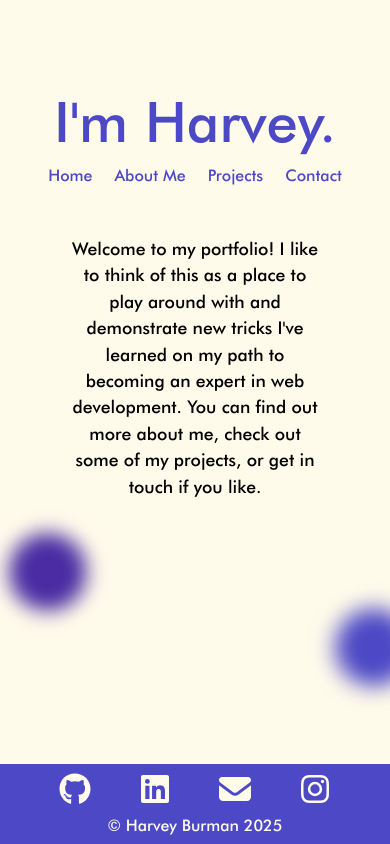
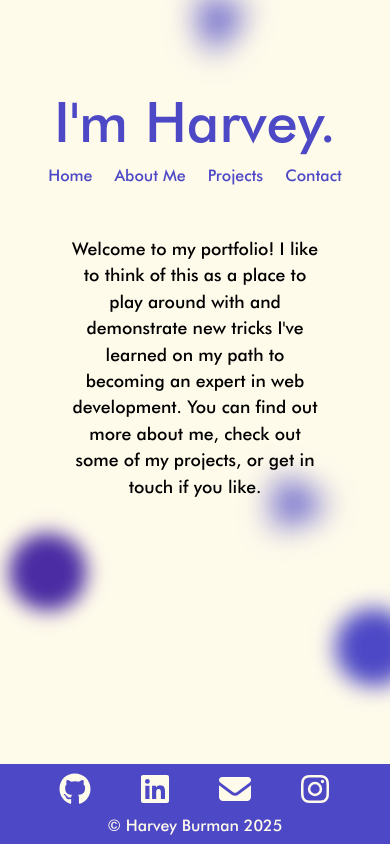
Before and after one commit to hravv/Portfolio, a React (Vite) app in the folder portfolio/: page / in a window 390 px wide. Built offline with nearby package versions, Linux system fonts and the light colour scheme.

Commit message:
finished triangles

```diff
--- a/portfolio/src/App.css
+++ b/portfolio/src/App.css
@@ -62,39 +62,35 @@ body {
   position: absolute;
   width: 20vmin;
   height: 20vmin;
-  background-color: currentColor;
+  background-image: url('/triangle.svg');
+  background-repeat: no-repeat;
+  background-size: contain;
+  background-position: center;
   backface-visibility: hidden;
-  clip-path: polygon(50% 0%, 0% 100%, 100% 100%);
-  left: 0;
-  top: 0;
+  animation: move linear infinite;
+  will-change: transform, filter;
+  transform: translateZ(0);
+  filter: drop-shadow(0 0 5px #4D48C5) blur(16px);
 }
 
-.triangle-parent {
-  position: absolute;
-  animation: move linear infinite;
-  width: 20vmin;
-  height: 20vmin;
-  filter: drop-shadow(60vmin 0px 10px currentColor);
-}
 
-/* Left-side triangle (shadow cast right) */
-.triangle-parent:nth-child(5) {
-  top: 20%;
-  left: -15vw;
-  animation-duration: 38s;
+.triangle:nth-child(5) {
+  z-index: 2;
   animation-delay: -5s;
-  transform-origin: 120vw 10vh;
-  filter: drop-shadow(70vmin 0px 10px currentColor);
+  top: 50%;
+  left: 35%;
+  animation-duration: 40s;
+  transform-origin: 35vw 20vh;
 }
 
 /* Right-side triangle (shadow cast left) */
-.triangle-parent:nth-child(6) {
-  top: 60%;
-  left: 80vw;
+.triangle:nth-child(6) {
+  top: 40%;
+  right: 80vw;
+  z-index: 2;
   animation-duration: 38s;
   animation-delay: -15s;
-  transform-origin: -120vw -5vh;
-  filter: drop-shadow(50vmin 0px 10px currentColor);
+  transform-origin: -20vw -5vh;
 }
 
 
@@ -139,8 +135,3 @@ body {
   transform-origin: 40vw 40vh;
   box-shadow: 40vmin 0 5.28vmin currentColor;
 }
-
-.triangle-parent, .triangle {
-  will-change: transform, filter;
-  transform: translateZ(0);
-}
--- a/portfolio/src/App.jsx
+++ b/portfolio/src/App.jsx
@@ -12,23 +12,19 @@ function App() {
 
   return (
   <>
-    <div className='background bg-floralwhite z-0'> {/* Shapes Background Div */}
-      <span className='shape ball' />
-      <span className='shape ball' />
-      <span className='shape square' />
-      <span className='shape square' />
-      <div className='triangle-parent'>
-        <span className='triangle' />
-      </div>
-      <div className='triangle-parent'>
-        <span className='triangle' />
-      </div>
+    <div className='background bg-floralwhite z-0 mix-blend-darken'> {/* Shapes Background Div */}
+      <span className='shape ball mix-blend-darken' />
+      <span className='shape ball mix-blend-darken' />
+      <span className='shape square mix-blend-darken' />
+      <span className='shape square mix-blend-darken' />
+      <span className='triangle mix-blend-darken' />
+      <span className='triangle mix-blend-darken' />
     </div>
     <div className='relative z-10 min-h-screen w-full flex flex-col'>
       <div className='h-[5rem] lg:h-[10rem]'></div>
       {/* Top Space */}
-      <div className='head-container'>
-        <h1 className='mx-auto w-fit font-futura xl:text-[6rem] sm:text-[4.8rem] text-[3.5rem] text-grape'>
+      <div className='head-container mix-blend-darken'>
+        <h1 className='mx-auto mix-blend-darken w-fit font-futura xl:text-[6rem] sm:text-[4.8rem] text-[3.5rem] text-grape'>
           {
           (page === "Home") ? "I'm Harvey."
                             : (page === "About") ? "About Me."
```
Also changed, not shown: portfolio/public/triangle.svg (added).
